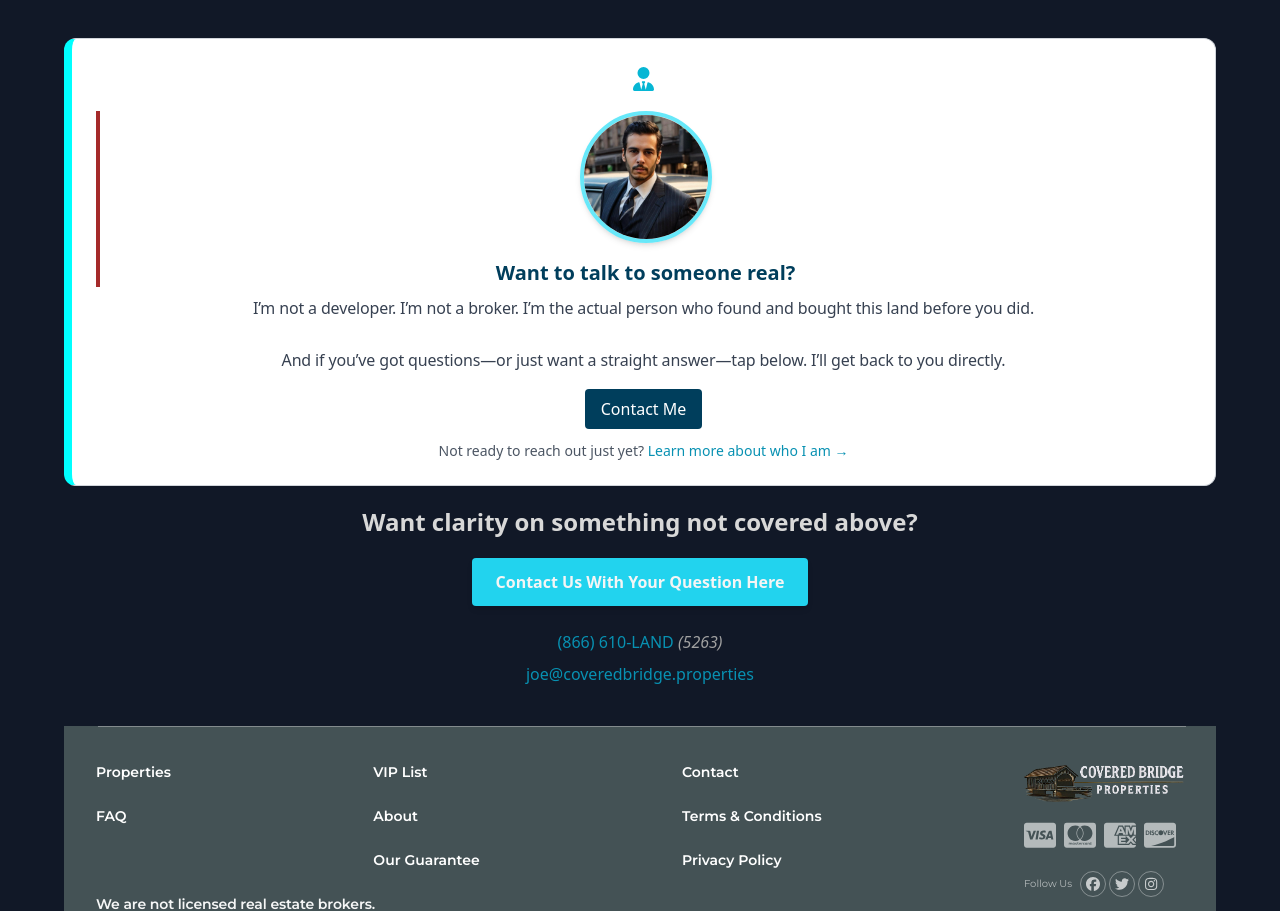
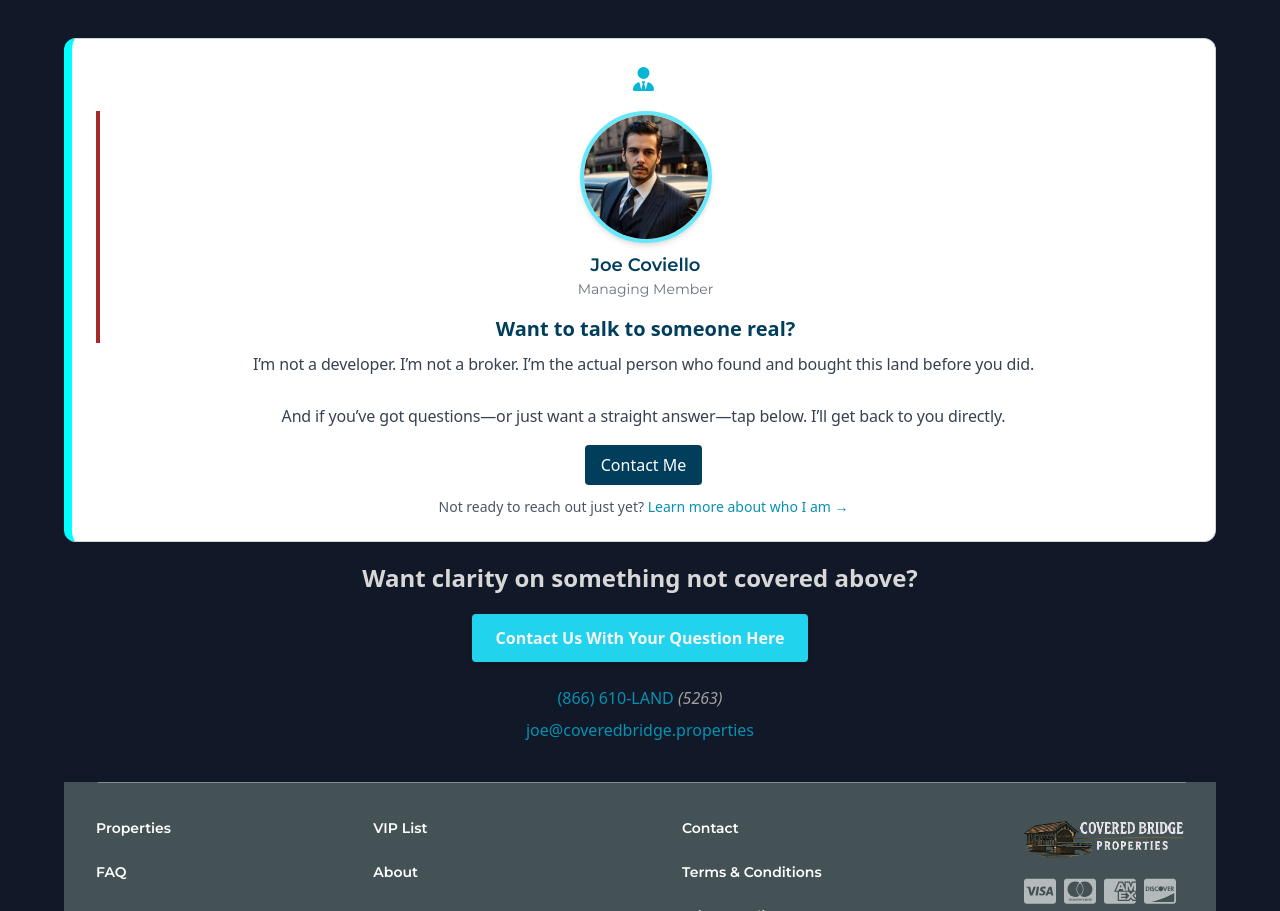
Before and after one commit to nyteksf/covered-bridge-seller-page, a React (Vite) app: page /faq in a window 1280 px wide. Shown: the part 3241-4152 px from the top of the page. Built offline with nearby package versions, Linux system fonts and the light colour scheme.

Commit message:
Add name and job title to portrait circle bottom, FaqPage.jsx

```diff
--- a/src/pages/FaqPage.jsx
+++ b/src/pages/FaqPage.jsx
@@ -408,13 +408,23 @@ const FaqPage = () => {
                 <FontAwesomeIcon icon={faUserTie} />
               </div>
               <div className="border-l-4 border-[brown]">
-                <figure className="w-[132px] h-[132px] rounded-full overflow-hidden border-4 border-cyan-300 shadow-md mx-auto mb-4">
+                <figure className="flex flex-col items-center space-y-2 mb-4">
+                  <div className="w-[132px] h-[132px] rounded-full overflow-hidden border-4 border-cyan-300 shadow-md">
                     <img
                       src="/img/joecovportrait.jpg"
                       alt="Portrait of Joe Coviello"
                       title="Hi! I'm Joe!"
                       className="object-cover w-full h-full"
                     />
+                  </div>
+                  <figcaption className="text-center">
+                    <p className="text-lg font-semibold text-[#003e5c] font-montserrat">
+                      Joe Coviello
+                    </p>
+                    <p className="text-sm text-gray-500 font-montserrat">
+                      Managing Member
+                    </p>
+                  </figcaption>
                 </figure>
 
                 <h2 className="text-xl font-semibold text-[#003e5c] mb-2">
```
Lines whose indentation alone changed are shown as unchanged.
